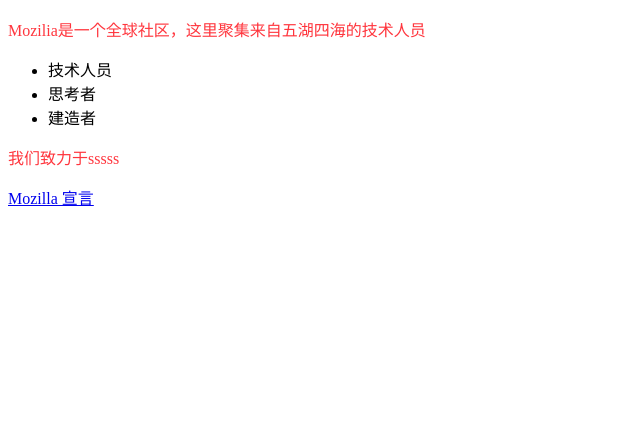
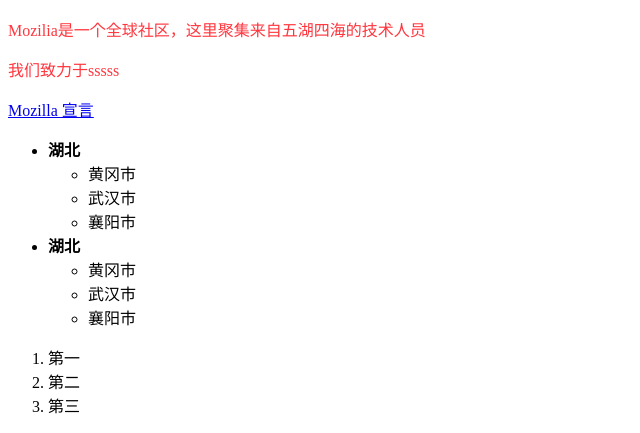
Before and after one commit to dingxiaowu/hsjdemo, a plain HTML site: page 000 helloworld/HelloWorld.html in a window 1280 px wide. Shown: the part 392-825 px from the top of the page, without its empty margins (0-640 px from the left). Before the commit the page ends 800 px from the top, so only its background shows below. Drawn offline with Linux system fonts and the light colour scheme.

Commit message:
html例子

```diff
--- a/000 helloworld/HelloWorld.html
+++ b/000 helloworld/HelloWorld.html
@@ -9,15 +9,45 @@
     <title>Document</title>
 </head>
 <body>
-      <h1>Mozilia酷毙了!</h1>
-      <img src="https://raw.githubusercontent.com/mdn/beginner-html-site/gh-pages/images/firefox-icon.png">
-      <p>Mozilia是一个全球社区，这里聚集来自五湖四海的技术人员</p>
-      <ul>
-          <li>技术人员</li>
-          <li>思考者</li>
-          <li>建造者</li>
-      </ul>
-      <p>我们致力于sssss </p>
-      <a href="https://www.mozilla.org/zh-CN/about/manifesto/">Mozilla 宣言</a>
+<h1>Mozilia酷毙了!</h1>
+<img src="https://raw.githubusercontent.com/mdn/beginner-html-site/gh-pages/images/firefox-icon.png">
+<p>Mozilia是一个全球社区，这里聚集来自五湖四海的技术人员</p>
+<p>我们致力于sssss </p>
+<a href="https://www.mozilla.org/zh-CN/about/manifesto/">Mozilla 宣言</a>
+
+
+<!--无序标签-->
+<ul>
+    <li><b>湖北</b>
+        <ul type="circle">
+               <li>黄冈市</li>
+               <li>武汉市</li>
+               <li>襄阳市</li>
+        </ul>
+    </li>
+    <li><b>湖北</b>
+        <ul>
+           <li>黄冈市</li>
+           <li>武汉市</li>
+           <li>襄阳市</li>
+         </ul>
+    </li>
+ </ul>
+
+<!--有序列表-->
+<ol>
+    <li>第一</li>
+    <li>第二</li>
+    <li>第三</li>
+</ol>
+
+<!--定义列表-->
+<dl>
+    <dt>
+        <dl></dl>
+        <dl></dl>
+        <dl></dl>
+    </dt>
+</dl>
 </body>
 </html>
```
